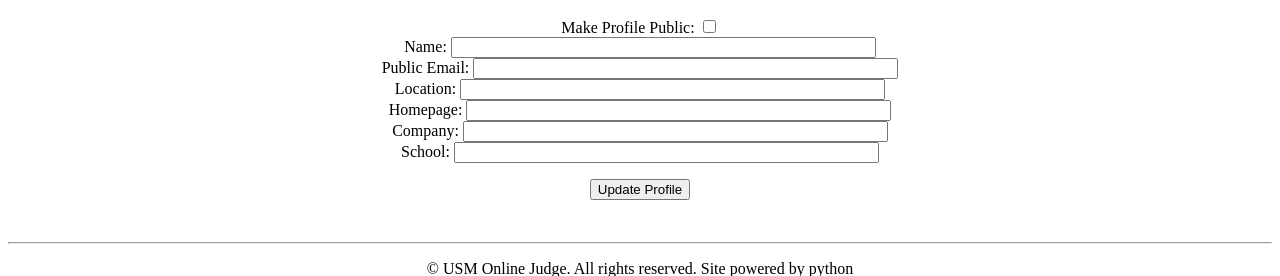
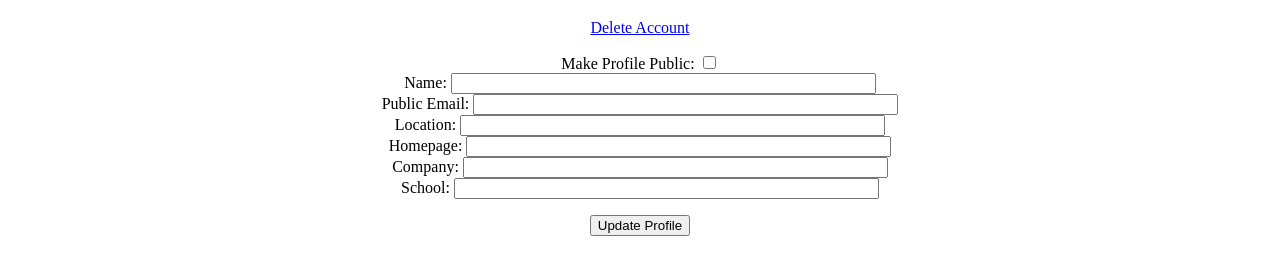
Before and after one commit to DL-Thompson/USMOnlineJudge, a Flask app: template judge/judge/templates/profile.html in a window 1280 px wide. Shown: the part 221-497 px from the top of the page. Run offline with Flask 2, Linux system fonts and the light colour scheme; the template is opened without the code that fills it: values that come from a table or form of the project are taken from there, others are empty; parts of the project's set-up code (start-up, migrations or seed data) failed here and were passed over.

Commit message:
A user can now delete their account from the profile section. Currently, it uses a javascript popup that asks for confirmation. This should be customized more once we redo the CSS.

```diff
--- a/judge/judge/templates/profile.html
+++ b/judge/judge/templates/profile.html
@@ -4,6 +4,8 @@
 
     {% with profile=profile %}
         {% include "display_profile.html" %}
+        <br>
+        <a href="#" onclick="confirm_delete()">Delete Account</a>
     {% endwith %}
 
     <div id="profile_form">
@@ -52,5 +54,15 @@
     </div>
 
 
+<script>
+    function confirm_delete()
+    {
+        var confirm = prompt("Please type \t'delete'\t to confirm.");
+        if (confirm == "delete")
+        {
+            window.location.href = "{{url_for('delete_profile')}}";
+        }
+    }
+</script>
 
 {% endblock %}
--- a/judge/judge/views.py
+++ b/judge/judge/views.py
@@ -84,6 +84,11 @@ def profile():
     form = ProfileForm(obj=profile)
     return render_template("profile.html", text=text, profile=profile, form=form)
 
+@app.route('/delete_profile')
+@login_required
+def delete_profile():
+    db_posts.delete_user(current_user.primary_email)
+    return redirect(url_for('logout'))
 
 @app.route('/search', methods=['POST'])
 def search():
```
Also changed, not shown: judge/judge/db_posts.py (+11 -0 lines).
